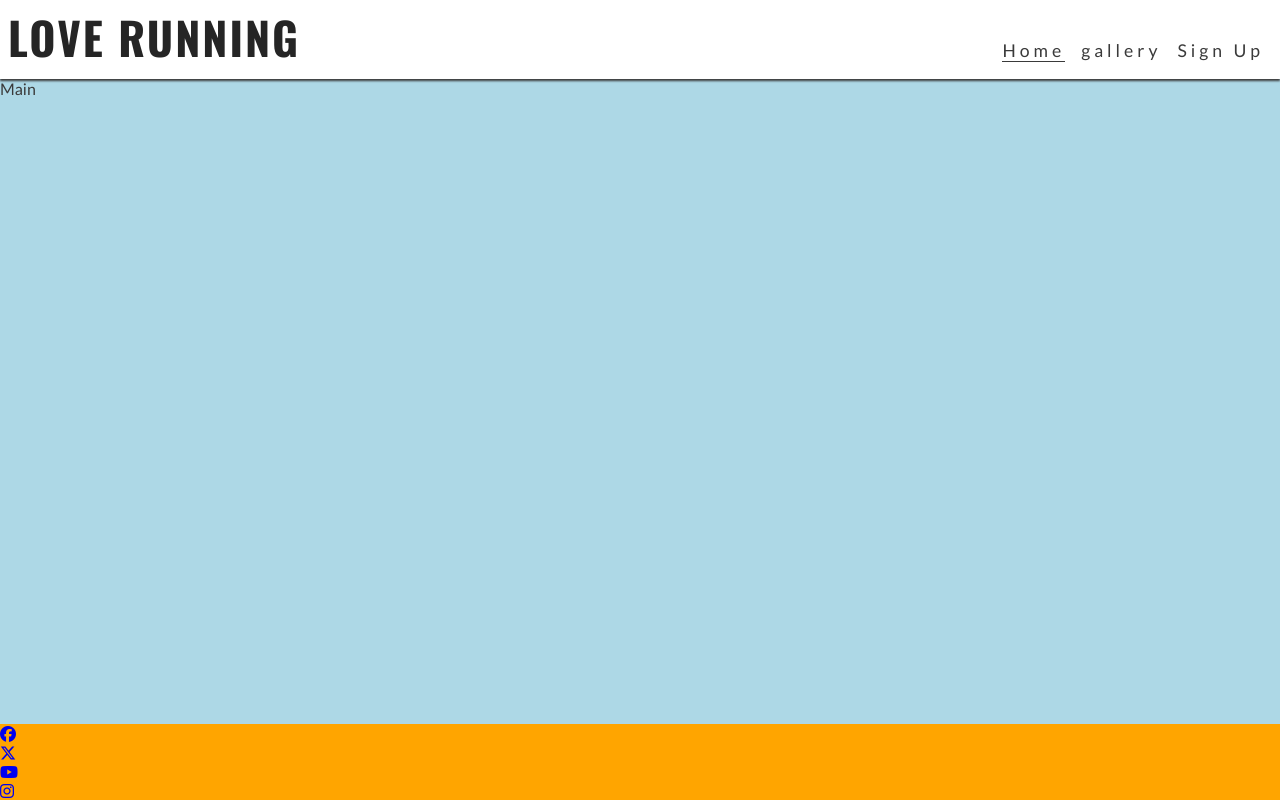
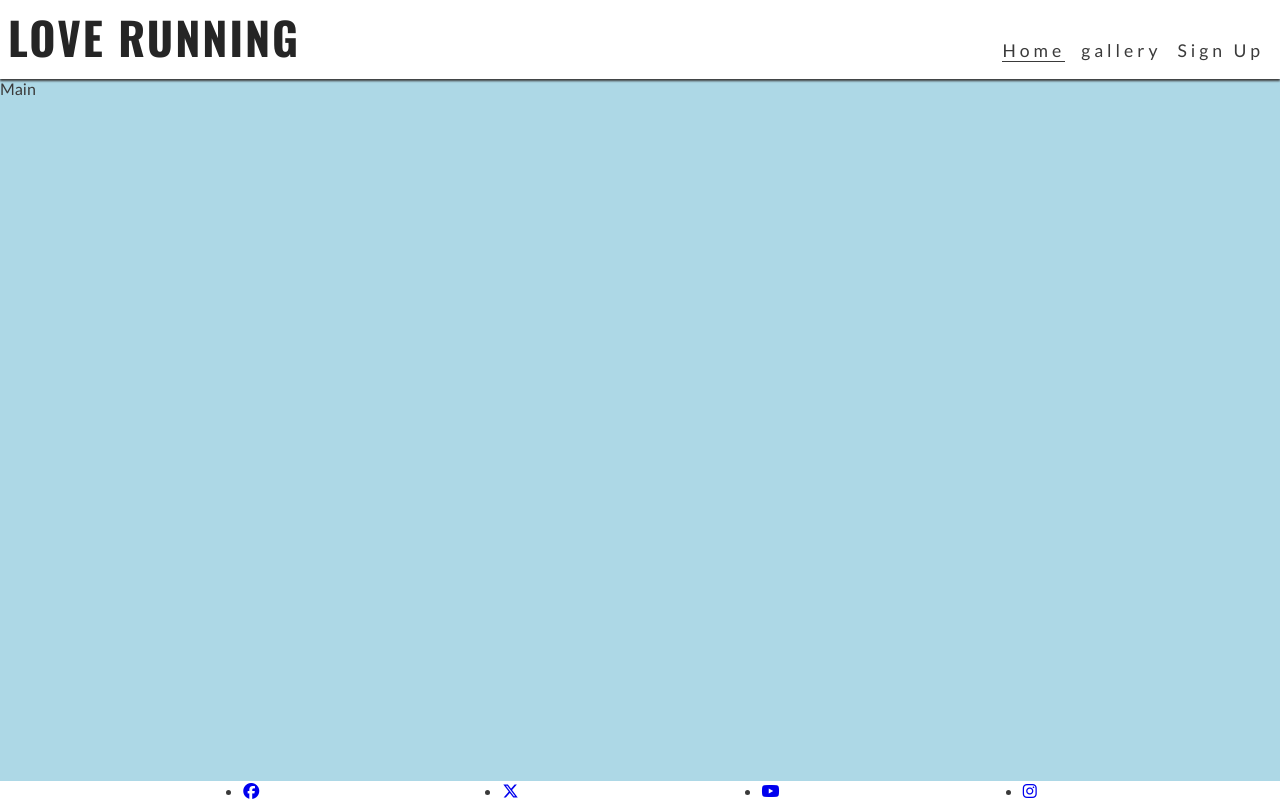
Before and after one commit to JohnHookes/Love-running-walthrough1, a plain HTML site: page index.html in a window 1280 px wide. Drawn offline with nearby package versions, Linux system fonts and the light colour scheme.

Commit message:
added styling flex text align padding justify content to social media footer

```diff
--- a/assets/css/style.css
+++ b/assets/css/style.css
@@ -171,9 +171,13 @@ main {
 }
 
 /*footer*/
-footer {
-  background-color: orange;
+#social-media{
+  text-align: center;
+  padding: 20px o;
+  display:flex;
+  justify-content: space-evenly;
 }
+
 
 /* media query set for tablets and larger */
 
--- a/index.html
+++ b/index.html
@@ -42,7 +42,7 @@
 
     <!--Footer-->
     <footer>
-        <ul>
+        <ul id="social-media">
             <span><li><a href="https://www.facebook.com" target="_blank" rel="noopener"
                     aria-label="visit our facebook page (opens in new tab)"><i class="fa-brands fa-facebook"></i></a>
             </li>
```
